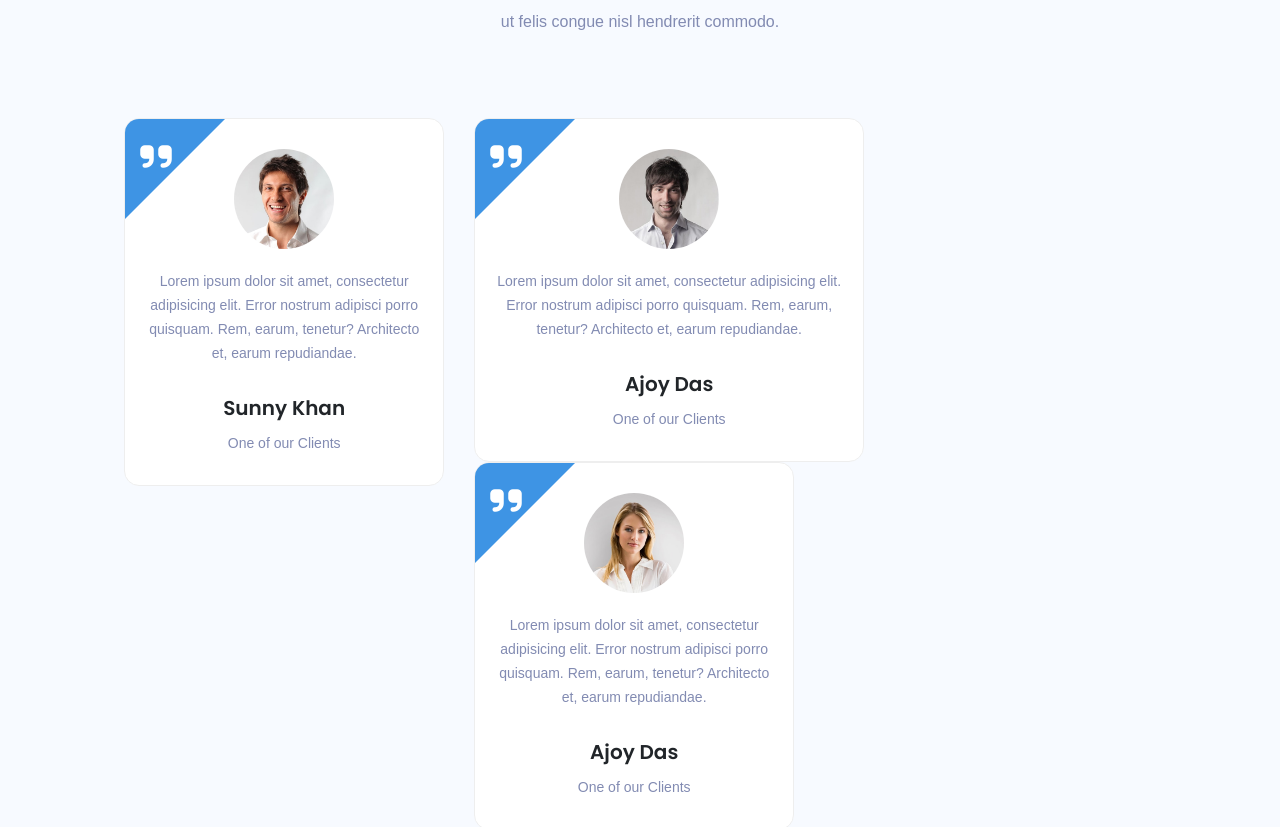
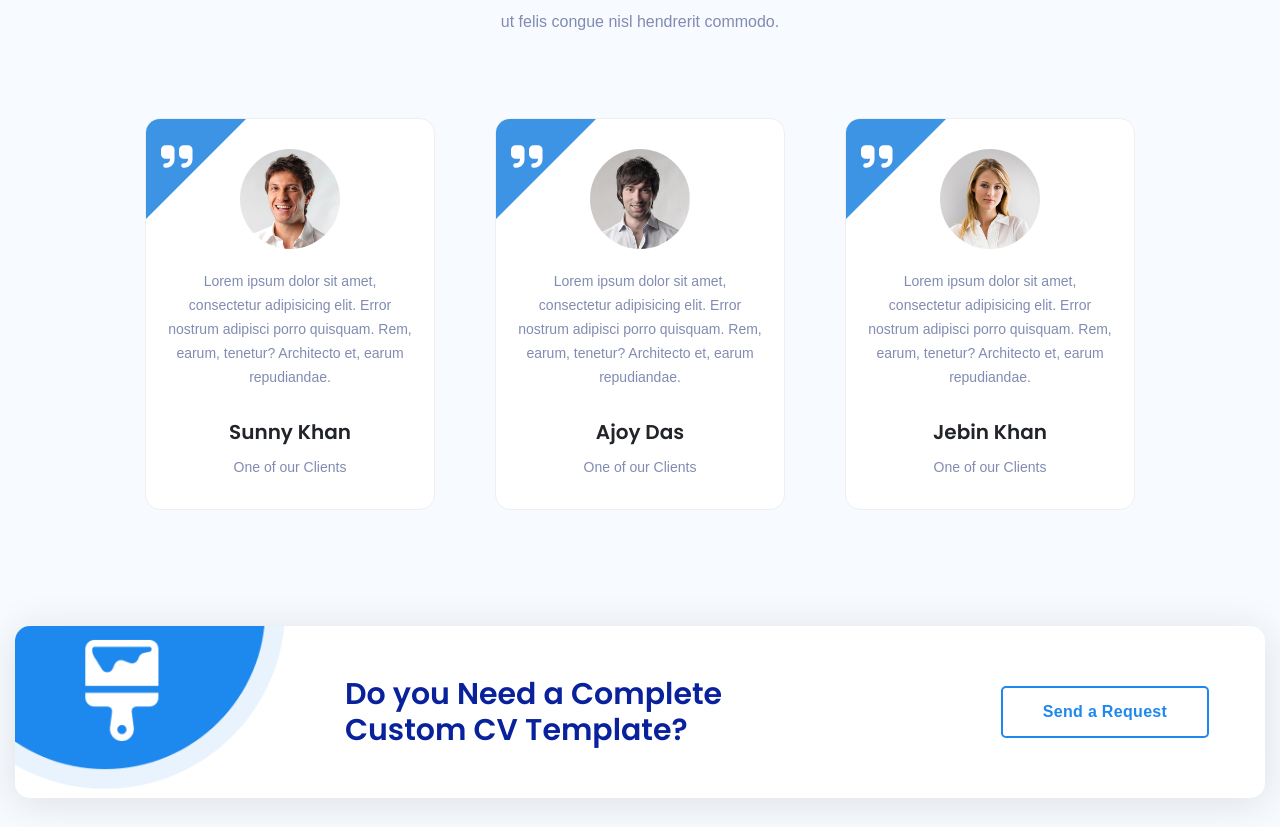
Before and after one commit to 0xissam/NexCV, a React (Vite) app in the folder Frontend/: page / in a window 1280 px wide. Shown: the part 4385-5212 px from the top of the page. Built offline with nearby package versions, Linux system fonts and the light colour scheme; a web font is replaced by a local one.

Commit message:
made changes to testimonal componenent

```diff
--- a/Frontend/src/components/Testimonial.jsx
+++ b/Frontend/src/components/Testimonial.jsx
@@ -30,23 +30,16 @@ function Testimonial() {
             </div>
           </div>
         </div>
-  <div className="cotainer-fluid">
+        <div className="container">
           <div className="row justify-content-around align-items-center">
-      <div className="col-12 col-md-10 col-xs-10 offset-xs-1">
+            <div className="mx-auto">
               <div className="client_slides owl-carousel owl-loaded owl-drag">
                 {/* Single Testimonial */}
                 {/* Single Testimonial */}
                 {/* Single Testimonial */}
                 <div className="owl-stage-outer">
-            <div
-              className="owl-stage"
-              // style={{
-              //   transform: "translate3d(-2108px, 0px, 0px)",
-              //   transition: "all 0.7s ease 0s",
-              //   width: 4743
-              // }}
-            >
-              <div className="owl-item cloned" style={{ width: 350 }}>
+                  <div className='row'>
+                    <div className="col-lg-4 col-sm-12 col-md-12 owl-item cloned mb-3" style={{ width: 350 }}>
                       <div className="single-testimonial text-center">
                         <div className="icon_wrapper">
                           <i className="fa fa-quote-right" />
@@ -72,7 +65,7 @@ function Testimonial() {
                         </div>
                       </div>
                     </div>
-              <div className="owl-item cloned" style={{ width: 420 }}>
+                    <div className="owl-item col-lg-4 col-sm-12 col-md-12 cloned mb-3" style={{ width: 350 }}>
                       <div className="single-testimonial text-center">
                         <div className="icon_wrapper">
                           <i className="fa fa-quote-right" />
@@ -98,7 +91,7 @@ function Testimonial() {
                         </div>
                       </div>
                     </div>
-              <div className="owl-item cloned" style={{ width: 350 }}>
+                    <div className="owl-item col-lg-4 col-sm-12 col-md-12 cloned mb-3" style={{ width: 350 }}>
                       <div className="single-testimonial text-center">
                         <div className="icon_wrapper">
                           <i className="fa fa-quote-right" />
@@ -118,54 +111,21 @@ function Testimonial() {
                           </div>
                           {/* Admin Text */}
                           <div className="admin_text">
-                      <h5>Ajoy Das</h5>
+                            <h5>Jebin Khan</h5>
                             <p>One of our Clients</p>
                           </div>
                         </div>
                       </div>
                     </div>
-              {/* <div className="owl-item cloned" style={{ width: 527 }}>
-                <div className="single-testimonial text-center">
-                  <div className="icon_wrapper">
-                    <i className="fa fa-quote-right" />
-                  </div>
-                  {/* Testimonial Image */}
-                  {/* <div className="testimonial_image">
-                    <img src={theardimg} alt="" />
-                  </div> */}
-                  {/* Testimonial Feedback Text  */}
-                  {/* <div className="testimonial-description">
-                    <div className="testimonial_text">
-                      <p>
-                        Lorem ipsum dolor sit amet, consectetur adipisicing
-                        elit. Error nostrum adipisci porro quisquam. Rem, earum,
-                        tenetur? Architecto et, earum repudiandae.
-                      </p>
-                    </div>
-                    {/* Admin Text */}
-                    {/* <div className="admin_text">
-                      <h5>Jebin Khan</h5>
-                      <p>One of our Clients</p>
                   </div>
                 </div>
-                </div> */}
-              {/* </div>  */}
-            </div>
-          </div>
-          {/* <div className="owl-nav disabled">
-            <div className="owl-prev">prev</div>
-            <div className="owl-next">next</div>
-          </div>
-          <div className="owl-dots disabled">
-            <div className="owl-dot active">01</div>
-          </div> */}
               </div>
             </div>
           </div>
         </div>
       </section>
 
-<Adv/>
+      <Adv />
 
     </>
 
```
Lines whose indentation alone changed are shown as unchanged.
